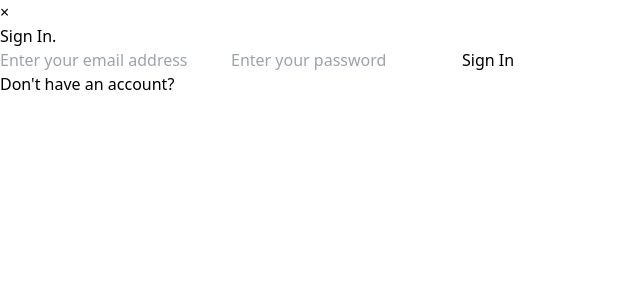
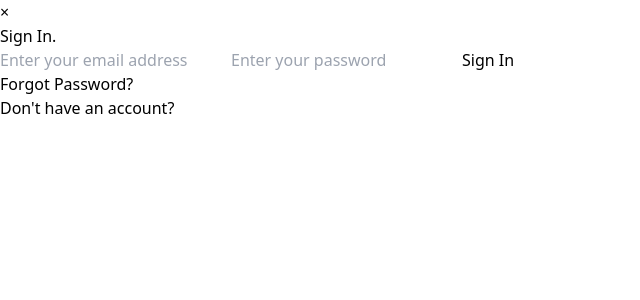
Before and after one commit to Bazorko/weather, a React (Vite) app in the folder frontend/: page /weather/1/1/1 in a window 1280 px wide. Both pictures are taken after a click on the button "Log In or Sign Up". Shown: the top 300 px of the page, without its empty margins (0-640 px from the left). Built offline with nearby package versions, Linux system fonts and the light colour scheme; no server answers.

Commit message:
Created forgotten password modal to display on web page.

```diff
--- a/frontend/src/components/account/SignIn.jsx
+++ b/frontend/src/components/account/SignIn.jsx
@@ -44,7 +44,28 @@ const SignIn = (props) => {
     const handlePasswordInput = (event) => {
         setPassword(event.target.value);
     }
+    const [forgotPasswordModal, setForgotPasswordModal] = useState(false);
+    const handleForgotPassword = (status) => {
+        setForgotPasswordModal(status);
+    }
     return(<>
+        {forgotPasswordModal ? <>
+            <section>
+                <p className="text-3xl">Forgot Password?</p>
+            </section>
+            <section className="pt-6 w-full">
+                <form onSubmit={handleFormSubmit} className="flex flex-col w-full gap-2">
+                    <input type="email" name="email" value={email} onChange={handleEmailInput} className="py-1.5 pl-1.5 border-zinc-600 border-2 rounded-lg" placeholder="Enter your email address"/>
+                    <button type="submit" className="py-2 border-2 rounded-lg bg-blue-500 text-slate-50">Forgot Password?</button>
+                </form>
+            </section>
+            <section className="m-6">
+                <p className="cursor-pointer hover:underline" onClick={() => {
+                    handleForgotPassword(false);
+                }}>Remembered Password?</p>
+            </section>
+        </> :
+        <>
             <section>
                 <p className="text-3xl">Sign In.</p>
             </section>
@@ -58,9 +79,16 @@ const SignIn = (props) => {
                     <button type="submit" className="py-2 border-2 rounded-lg bg-blue-500 text-slate-50">Sign In</button>
                 </form>
             </section>
-        <section className="p-6 cursor-pointer">
-            <p onClick={props.handleClick} className="text-center">Don't have an account?</p>
+            <section className="mt-6">
+                <p onClick={() => {
+                    handleForgotPassword(true);
+                }} className="cursor-pointer hover:underline">Forgot Password?</p>
             </section>
+            <section className="m-6">
+                <p onClick={props.handleClick} className="cursor-pointer hover:underline">Don't have an account?</p>
+            </section>
+        </>
+        }
     </>);
 }
 export default SignIn;
--- a/frontend/src/pages/Dashboard.jsx
+++ b/frontend/src/pages/Dashboard.jsx
@@ -36,7 +36,6 @@ const Dashboard = () => {
         else if(cities.length >= 3){
             return null;
         }
-
     }
 
     //Navigates to away from dashboard if no user info is found
```
Lines whose indentation alone changed are shown as unchanged.
